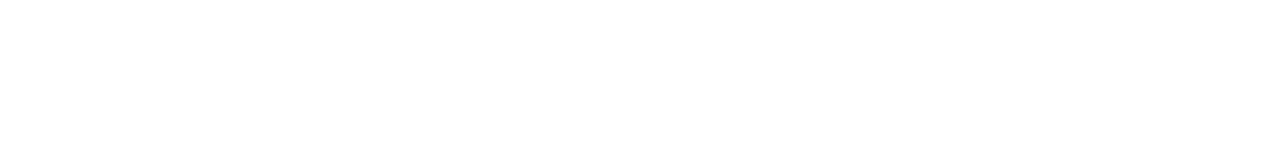
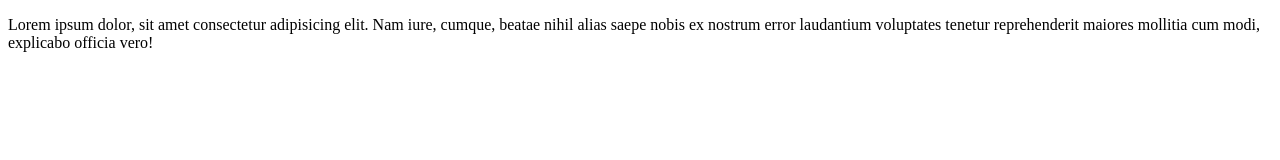
Before and after one commit to iresuji/Meal-Map, a plain HTML site: page index.html in a window 1280 px wide. Drawn offline with Linux system fonts and the light colour scheme.

Commit message:
Emma added stuff

```diff
--- a/index.html
+++ b/index.html
@@ -9,7 +9,8 @@
 </head>
 
 <body>
-
+    <p>Lorem ipsum dolor, sit amet consectetur adipisicing elit. Nam iure, cumque, beatae nihil alias saepe nobis ex
+        nostrum error laudantium voluptates tenetur reprehenderit maiores mollitia cum modi, explicabo officia vero!</p>
 </body>
 
 </html>
```
